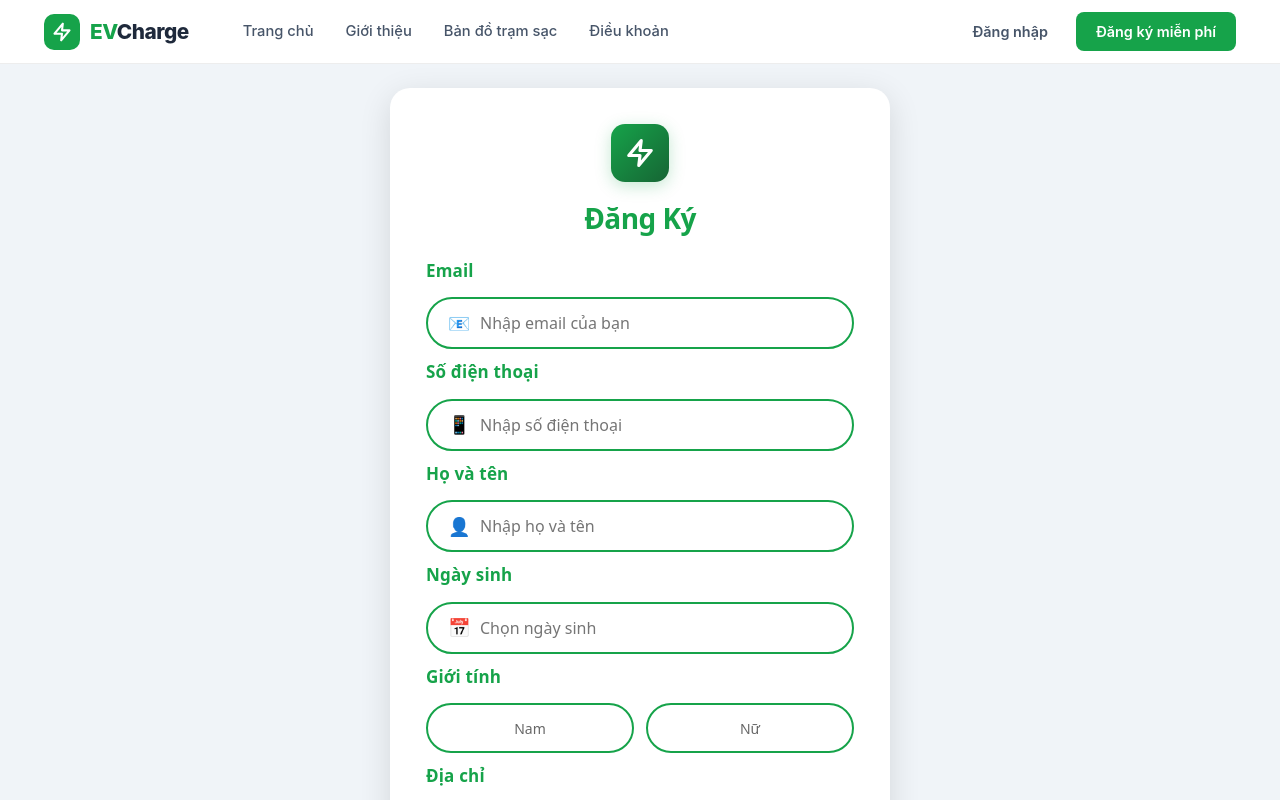
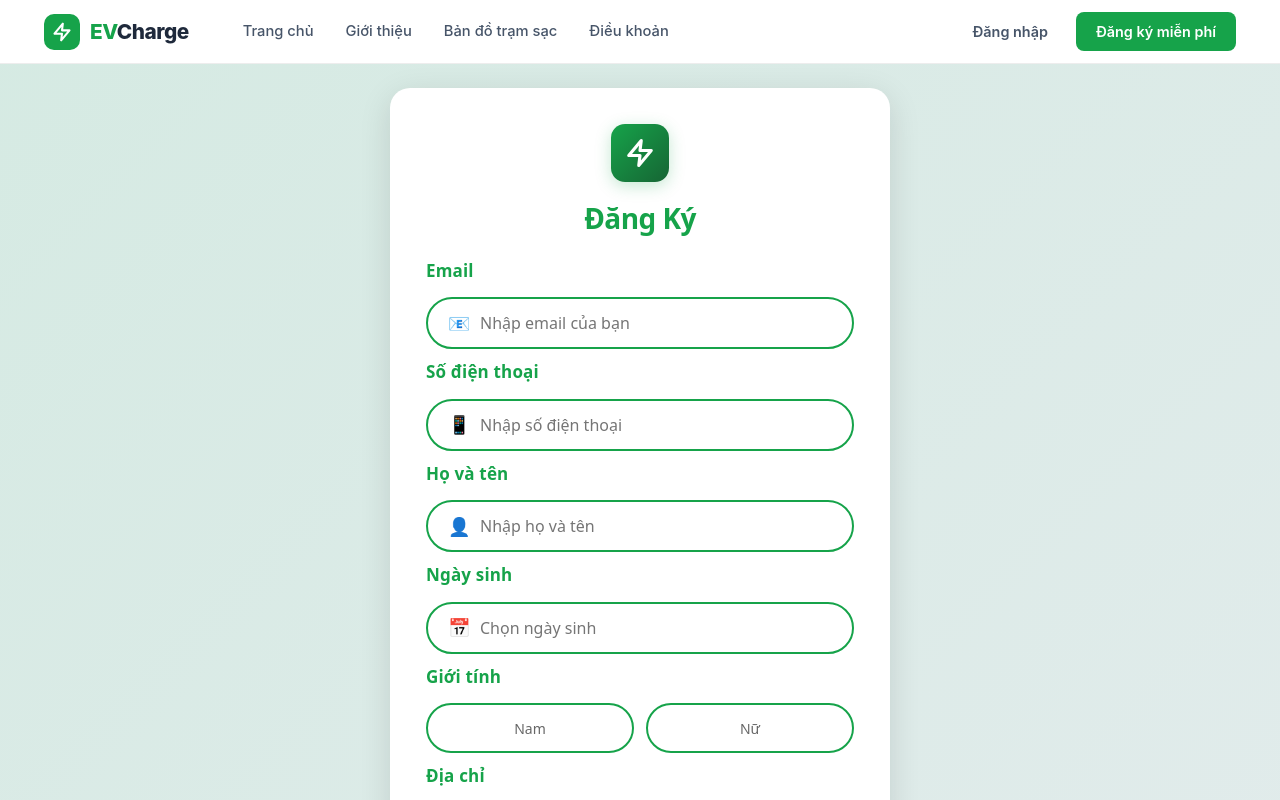
Before and after one commit to thachhoang2548-ship-it/EV_Charging_Station_Management_System_Frontend, a React (Vite) app: page /register in a window 1280 px wide. Built offline with nearby package versions, Linux system fonts and the light colour scheme.

Commit message:
background

```diff
--- a/src/pages/auth/login.css
+++ b/src/pages/auth/login.css
@@ -40,7 +40,11 @@ body {
   align-items: center;
   justify-content: center;
   padding: 24px 16px;
-  background: #f0f4f8;
+  background: linear-gradient(
+    135deg,
+    rgba(22, 163, 74, 0.12) 0%,
+    rgba(22, 101, 52, 0.06) 100%
+  );
 }
 
 /* ===== CARD ===== */
```
Also changed, not shown: 1 other file (tests, documents, lock files or other folders).
